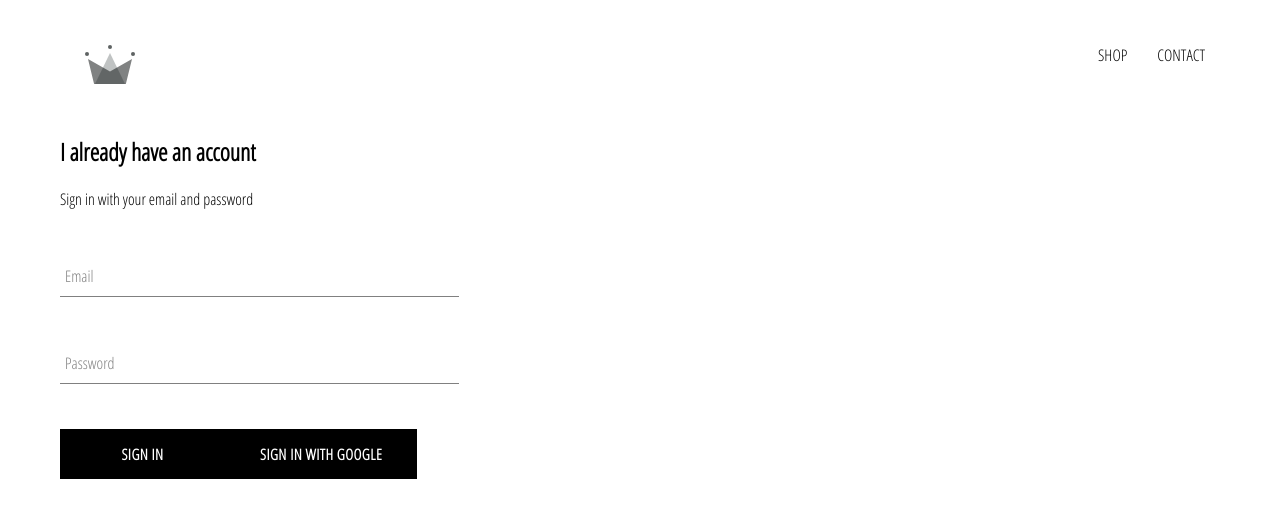
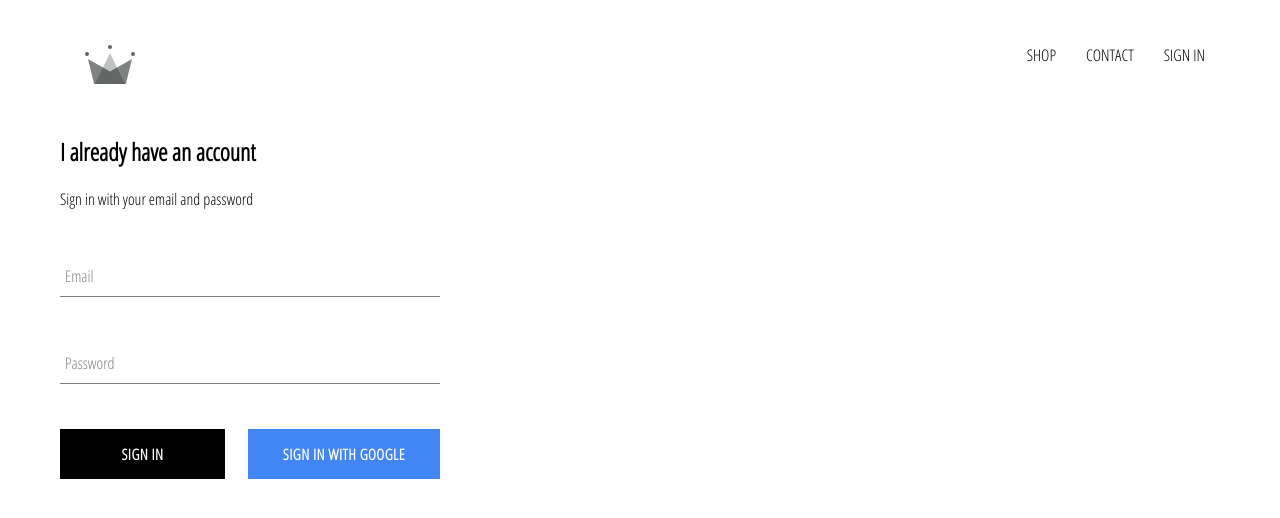
Before and after one commit to IvanBlinov/react-ecommerce, a React (Create React App) app: page /signin in a window 1280 px wide. Shown: the top 518 px of the page. Built offline with nearby package versions, Linux system fonts and the light colour scheme; no server answers.

Commit message:
Integrated firebase and Google Sign In

```diff
--- a/src/App.css
+++ b/src/App.css
@@ -7,3 +7,7 @@ a {
     text-decoration: none;
     color: black;
 }
+
+* {
+    box-sizing: border-box;
+}
--- a/src/App.js
+++ b/src/App.js
@@ -6,18 +6,42 @@ import Header from "./components/header/header.component";
 import HomePage from "./pages/homepage/homepage.component";
 import ShopPage from "./pages/shop/shop.component";
 import SignInPage from "./pages/signin/signin.component";
+import { auth } from "./firebase/firebase.utils";
 
-function App() {
+class App extends React.Component {
+
+    constructor(props) {
+        super(props);
+
+        this.state = {
+            currentUser: null
+        }
+    }
+
+    unsubscribeFromAuth = null;
+
+    componentDidMount() {
+        this.unsubscribeFromAuth = auth.onAuthStateChanged(user => {
+            this.setState( { currentUser: user });
+        });
+    }
+
+    componentWillUnmount() {
+        this.unsubscribeFromAuth();
+    }
+
+    render() {
         return (
             <div>
-      <Header />
+                <Header currentUser={this.state.currentUser} />
                 <Switch>
                     <Route exact path='/' component={HomePage} />
                     <Route exact path='/shop' component={ShopPage} />
                     <Route exact path='/signin' component={SignInPage} />
                 </Switch>
             </div>
-  );
+        )
+    }
 }
 
 export default App;
--- a/src/components/custom-button/custom-button.component.jsx
+++ b/src/components/custom-button/custom-button.component.jsx
@@ -2,8 +2,11 @@ import React from "react";
 
 import './custom-button.styles.scss';
 
-const CustomButton = ({ children, ...otherProps}) => (
-    <button className='custom-button' {...otherProps}>
+const CustomButton = ({ children, isGoogleSignIn, ...otherProps}) => (
+    <button
+        className={`${isGoogleSignIn ? 'google-sign-in' : ''} custom-button`}
+        {...otherProps}
+    >
         {children}
     </button>
 )
--- a/src/components/custom-button/custom-button.styles.scss
+++ b/src/components/custom-button/custom-button.styles.scss
@@ -19,4 +19,14 @@
     color: black;
     border: 1px solid black;
   }
+
+  &.google-sign-in {
+    background-color: #4285f4;
+    color: white;
+
+    &:hover {
+      background-color: #357ae8;
+      border: none;
+    }
+  }
 }
--- a/src/components/header/header.component.jsx
+++ b/src/components/header/header.component.jsx
@@ -2,10 +2,11 @@ import React from "react";
 import { Link } from "react-router-dom";
 
 import { ReactComponent as Logo } from "../../assets/crown.svg";
+import { auth } from "../../firebase/firebase.utils";
 
 import './header.styles.scss';
 
-const Header = () => (
+const Header = ({ currentUser }) => (
     <div className='header'>
         <Link className='logo-container' to='/'>
             <Logo className='logo' />
@@ -13,6 +14,11 @@ const Header = () => (
         <div className='options'>
             <Link className='option' to='/shop'>SHOP</Link>
             <Link className='option' to='/shop'>CONTACT</Link>
+            {
+                currentUser ?
+                    <div className='option' onClick={() => auth.signOut()}>SIGN OUT</div> :
+                    <Link className='option' to='/signin'>SIGN IN</Link>
+            }
         </div>
     </div>
 )
--- a/src/components/header/header.styles.scss
+++ b/src/components/header/header.styles.scss
@@ -20,6 +20,7 @@
 
     .option {
       padding: 10px 15px;
+      cursor: pointer;
     }
   }
 }
--- a/src/components/sign-in/sign-in.component.jsx
+++ b/src/components/sign-in/sign-in.component.jsx
@@ -56,9 +56,10 @@ class SignIn extends React.Component {
                         value={this.state.password}
                         required
                     />
-
-                    <CustomButton type='submit'>Sign In</CustomButton>
-                    <CustomButton onClick={ signInWithGoogle }>Sign in with Google</CustomButton>
+                    <div className='buttons'>
+                        <CustomButton type='submit'>Sign In</CustomButton>
+                        <CustomButton onClick={ signInWithGoogle } isGoogleSignIn>Sign in with Google</CustomButton>
+                    </div>
                 </form>
             </div>
         )
--- a/src/components/sign-in/sign-in.styles.scss
+++ b/src/components/sign-in/sign-in.styles.scss
@@ -1,9 +1,14 @@
 .sign-in {
-  width: 30vw;
+  width: 380px;
   display: flex;
   flex-direction: column;
 
   .title {
     margin: 10px 0;
   }
+
+  .buttons {
+    display: flex;
+    justify-content: space-between;
+  }
 }
```
Lines whose indentation alone changed are shown as unchanged.
